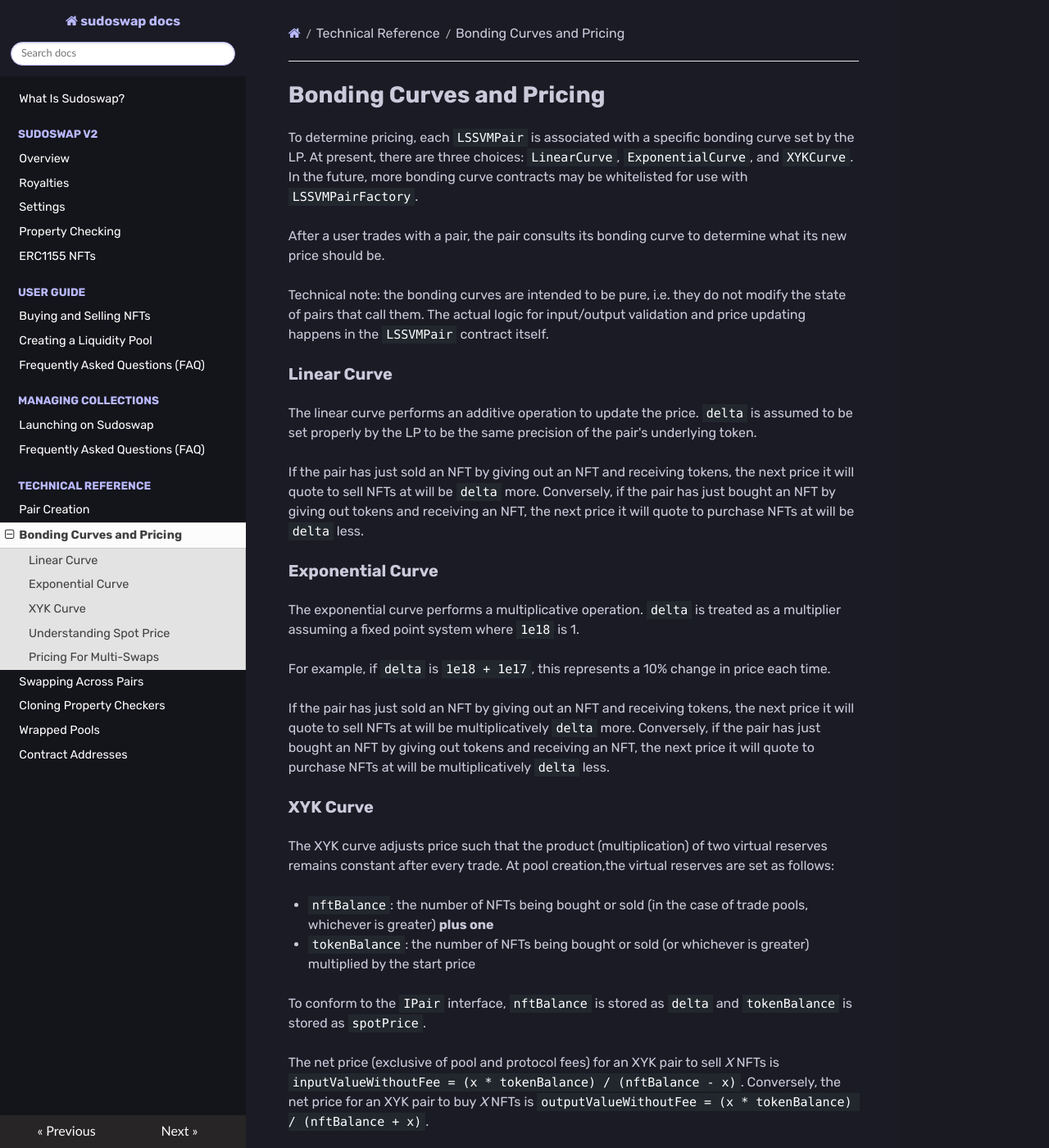
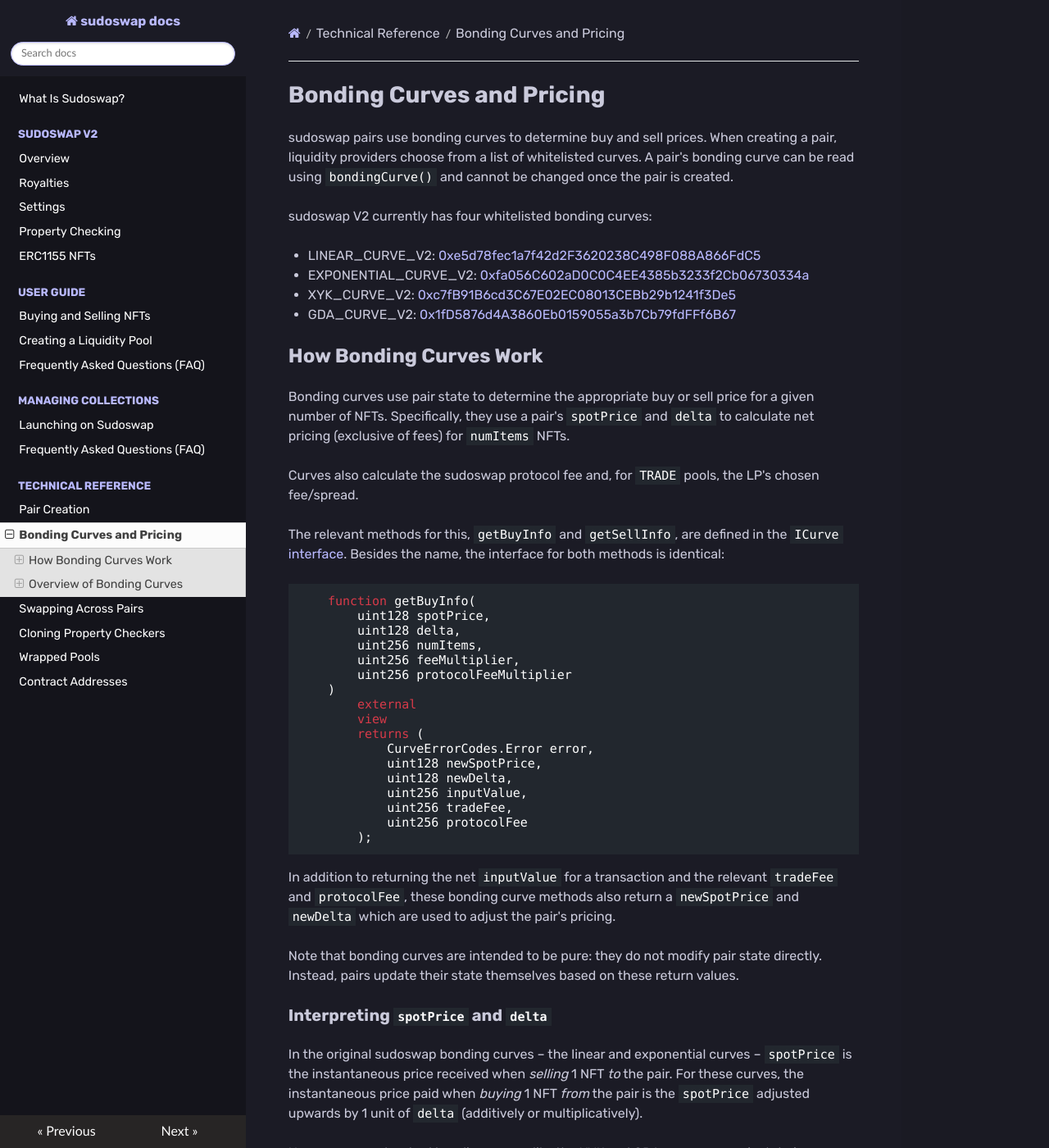
Before and after one commit to sudoswap/lssvm-docs, an MkDocs documentation site: the page built from docs/reference/pricing.md, in a window 1280 px wide and 1400 px high. Shown: the whole window at 82% size. Built offline with MkDocs 1.6.1, drawn with Linux system fonts in a browser that asks for light colours; nearby versions of some CDN libraries; some of the changed text lies outside the part shown.

Commit message:
overhaul pricing.md, add gda

````diff
--- a/docs/reference/pricing.md
+++ b/docs/reference/pricing.md
@@ -1,57 +1,57 @@
 # Bonding Curves and Pricing
 
-To determine pricing, each `LSSVMPair` is associated with a specific bonding curve set by the LP. At present, there are three choices: `LinearCurve`, `ExponentialCurve`, and `XYKCurve`. In the future, more bonding curve contracts may be whitelisted for use with `LSSVMPairFactory`.
+sudoswap pairs use bonding curves to determine buy and sell prices. When creating a pair, liquidity providers choose from a list of whitelisted curves. A pair's bonding curve can be read using `bondingCurve()` and cannot be changed once the pair is created.
 
-After a user trades with a pair, the pair consults its bonding curve to determine what its new price should be.
+sudoswap V2 currently has four whitelisted bonding curves:
 
-Technical note: the bonding curves are intended to be pure, i.e. they do not modify the state of pairs that call them. The actual logic for input/output validation and price updating happens in the `LSSVMPair` contract itself.
+- LINEAR_CURVE_V2: [0xe5d78fec1a7f42d2F3620238C498F088A866FdC5](https://etherscan.io/address/0xe5d78fec1a7f42d2f3620238c498f088a866fdc5)
+- EXPONENTIAL_CURVE_V2: [0xfa056C602aD0C0C4EE4385b3233f2Cb06730334a](https://etherscan.io/address/0xfa056c602ad0c0c4ee4385b3233f2cb06730334a)
+- XYK_CURVE_V2: [0xc7fB91B6cd3C67E02EC08013CEBb29b1241f3De5](https://etherscan.io/address/0xc7fb91b6cd3c67e02ec08013cebb29b1241f3de5)
+- GDA_CURVE_V2: [0x1fD5876d4A3860Eb0159055a3b7Cb79fdFFf6B67](https://etherscan.io/address/0x1fd5876d4a3860eb0159055a3b7cb79fdfff6b67)
 
-### Linear Curve
-The linear curve performs an additive operation to update the price. `delta` is assumed to be set properly by the LP to be the same precision of the pair's underlying token.
+## How Bonding Curves Work
 
-If the pair has just sold an NFT by giving out an NFT and receiving tokens, the next price it will quote to sell NFTs at will be `delta` more. Conversely, if the pair has just bought an NFT by giving out tokens and receiving an NFT, the next price it will quote to purchase NFTs at will be `delta` less.
+Bonding curves use pair state to determine the appropriate buy or sell price for a given number of NFTs. Specifically, they use a pair's `spotPrice` and `delta` to calculate net pricing (exclusive of fees) for `numItems` NFTs.
 
-### Exponential Curve
-The exponential curve performs a multiplicative operation. `delta` is treated as a multiplier assuming a fixed point system where `1e18` is 1.
+Curves also calculate the sudoswap protocol fee and, for `TRADE` pools, the LP's chosen fee/spread.
 
-For example, if `delta` is `1e18 + 1e17`, this represents a 10% change in price each time.
+The relevant methods for this, `getBuyInfo` and `getSellInfo`, are defined in the [`ICurve` interface](https://github.com/sudoswap/lssvm2/blob/main/src/bonding-curves/ICurve.sol). Besides the name, the interface for both methods is identical:
 
-If the pair has just sold an NFT by giving out an NFT and receiving tokens, the next price it will quote to sell NFTs at will be multiplicatively `delta` more. Conversely, if the pair has just bought an NFT by giving out tokens and receiving an NFT, the next price it will quote to purchase NFTs at will be multiplicatively `delta` less.
+```
+    function getBuyInfo(
+        uint128 spotPrice,
+        uint128 delta,
+        uint256 numItems,
+        uint256 feeMultiplier,
+        uint256 protocolFeeMultiplier
+    )
+        external
+        view
+        returns (
+            CurveErrorCodes.Error error,
+            uint128 newSpotPrice,
+            uint128 newDelta,
+            uint256 inputValue,
+            uint256 tradeFee,
+            uint256 protocolFee
+        );
+```
 
-### XYK Curve
-The XYK curve adjusts price such that the product (multiplication) of two virtual reserves remains constant after every trade. At pool creation,the virtual reserves are set as follows:
+In addition to returning the net `inputValue` for a transaction and the relevant `tradeFee` and `protocolFee`, these bonding curve methods also return a `newSpotPrice` and `newDelta` which are used to adjust the pair's pricing.
 
-* `nftBalance`: the number of NFTs being bought or sold (in the case of trade pools, whichever is greater) **plus one**
-* `tokenBalance`: the number of NFTs being bought or sold (or whichever is greater) multiplied by the start price
+Note that bonding curves are intended to be pure: they do not modify pair state directly. Instead, pairs update their state themselves based on these return values.
 
-To conform to the `IPair` interface, `nftBalance` is stored as `delta` and `tokenBalance` is stored as `spotPrice`.
+### Interpreting `spotPrice` and `delta`
 
-The net price (exclusive of pool and protocol fees) for an XYK pair to sell *X* NFTs is `inputValueWithoutFee = (x * tokenBalance) / (nftBalance - x)`. Conversely, the net price for an XYK pair to buy *X* NFTs is `outputValueWithoutFee = (x * tokenBalance) / (nftBalance + x)`.
+In the original sudoswap bonding curves – the linear and exponential curves – `spotPrice` is the instantaneous price received when *selling* 1 NFT *to* the pair. For these curves, the instantaneous price paid when *buying* 1 NFT *from* the pair is the `spotPrice` adjusted upwards by 1 unit of `delta` (additively or multiplicatively).
 
-Immediately after every trade, the virtual reserves are updated:
+However, non-standard bonding curves like the XYK and GDA curves use pair state in different ways to enable unique pricing mechanisms. For these curves, `spotPrice` does not represent the price received when selling an NFT to the pair, and `delta` does not represent an additive or multiplcative modifier. As a result, users should use the `getBuyNFTQuote` and `getSellNFTQuote` methods on pairs themselves to get accurate pricing info.
 
-* Pair sells: `nftBalance = nftBalance - x` and `tokenBalance = tokenBalance + outputValueWithoutFee`
-* Pair buys: `nftBalance = nftBalance + x` and `tokenBalance = tokenBalance - outputValueWithoutFee`
+### Pricing For Multi-Swaps
 
-## Understanding Spot Price
-In addition to modifying `delta` to change the pair's price reactivity, it is important to understand how the `spotPrice` variable in `LSSVMPair` behaves.
+If a user buys or sells multiple NFTs in one transaction, the price for each NFT will be updated according to the bonding curve. For linear and exponential curves, this means the the `spotPrice` will update by `delta` (additively or multiplicatively) for each NFT bought or sold.
 
-The spot price refers to the instantaneous price of *selling* 1 NFT *to* the pair. The instantaneous price of *buying* 1 NFT *from* the pair is set to be the `spotPrice` adjusted upwards by 1 unit of `delta` with respect to the pair's bonding curve.
-
-For example, say that we have a Trade `LSSVMPair` for ETH  with a `spotPrice` of 1 ETH, and a linear curve with a `delta` of 0.1 ETH. (Assume `fee` is 0.) Then a user selling 1 NFT to the pair would receive 1 ETH, whereas a user purchasing 1 NFT from the pair would have to send (1 + 0.1) = 1.1 ETH.
-
-In other words, the price to purchase an NFT from a pair will always be `delta` greater (either additively on multiplicatively) than the price to sell an NFT to the pair.
-
-Pair managers who are manually adjusting `spotPrice` should keep this in mind.
-
-(Note that for simplicity, some examples in this documentation may use "spot price" to also refer to the instantaneous buy price.)
-
-## Pricing For Multi-Swaps
-If a user buys or sells multiple NFTs in one swap transaction, the `spotPrice` will update by `delta` for each NFT bought or sold.
-
-For example, say that we have a Trade `LSSVMPair` for ETH  with a `spotPrice` of 1 ETH, and a linear curve with a `delta` of 0.1 ETH. (Assume `fee` is 0.)
-
-If a user sells 5 NFTs to this pair, they will receive:
+For example, consider a pair with the linear bonding curve, with a `spotPrice` of 1 ETH and a `delta` of 0.1 ETH. If a user sells 5 NFTs to this pair, they will receive:
 
 * 1 ETH for the first NFT
 * 0.9 ETH for the second NFT
@@ -60,3 +60,68 @@
 * 0.6 ETH for the fifth NFT
 
 At the end of the multi-swap, the new `spotPrice` will be set to 0.5 ETH.
+
+For non-standard bonding curves, calculating the price of multi-swaps may be more complex; nevertheless, the price of each subsequent NFT is also adjusted according to the curve logic.
+
+## Overview of Bonding Curves
+
+Here is an overview of how pair state is used to calculate pricing for each of the whitelisted bonding curves:
+
+### Linear Curve
+
+The linear curve uses `spotPrice` to store the price received when selling an NFT to the pair. Following each transaction, the curve performs an additive operation of magnitude `delta` to update the price.
+
+For example, if a user buys an NFT from the pair, the `spotPrice` will be incremented by `delta`, and vice-versa.
+
+`delta` is assumed to be set properly by the LP to be the same precision of the pair's underlying token.
+
+### Exponential Curve
+
+The exponential curve also uses `spotPrice` to store the price received when selling an NFT to the pair. Following each transaction, the curve performs a multiplicative operation of magnitude `delta` to update the price.
+
+For example, if a user buys an NFT from the pair, the `spotPrice` will be multiplied by `delta`, and vice-versa.
+
+`delta` is a multiplier assuming a fixed point system where `1e18` is 1. For example, if `delta` is `1e18 + 1e17`, this represents a 10% change in price each time.
+
+### XYK Curve
+
+The XYK curve uses `spotPrice` and `delta` in a non-standard way: to store two virtual reserves. Following each transaction, price adjusts such that the product (multiplication) of the virtual reserves remains constant after every trade.
+
+At pool creation, the reserves are set as follows:
+
+* `nftBalance` (stored as `delta`): the number of NFTs being bought or sold (in the case of trade pools, whichever is greater) **plus one**
+* `tokenBalance` (stored as `spotPrice`): the number of NFTs being bought or sold (or whichever is greater) multiplied by the start price
+
+The net price exclusive of fees for a user to buy *x* NFTs is `inputValueWithoutFee = (x * tokenBalance) / (nftBalance - x)`. Conversely, the net price for a user to sell *x* NFTs is `outputValueWithoutFee = (x * tokenBalance) / (nftBalance + x)`.
+
+Immediately after every trade, the pair state is updated:
+
+* Pair sells: `delta = delta - x` and `spotPrice = spotPrice + outputValueWithoutFee`
+* Pair buys: `delta = delta + x` and `spotPrice = spotPrice - outputValueWithoutFee`
+
+### GDA Curve
+
+The GDA curve also uses `spotPrice` and `delta` in a non-standard way. It is an implementation of the [discrete gradual Dutch auction](https://www.paradigm.xyz/2022/04/gda#discrete-gda), where `spotPrice` is the price of the currently "auctioned" NFT *irrespective* of time decay, and `delta` stores the auction parameters `alpha` and `lamba`, as well as the timestamp of the last trade `prevTime`.
+
+In contrast to the specification linked above, the GDA curve calculates the price of each item as a function of the last. The net price exclusive of fees for a user to buy *x* NFTs is `inputValue_ = (spotPrice * (alpha^x - 1)) / ((alpha - 1) * 2^(lambda * timeElapsed))` where `timeElapsed` is the time elapsed since the last NFT was sold.
+
+Conversely, the net price for a user to sell *x* NFTs is `outputValue_ = (spotPrice * 2^(lambda * timeElapsed) * (alpha^x - 1)) / (alpha^(x - 1) * (alpha - 1))` where `timeElapsed` is the time elapsed since the last NFT was sold.
+
+Immediately after every trade, the pair state is updated:
+
+* Pair sells: `spotPrice = (spotPrice * alpha^x) / 2^(lambda * timeElapsed)`
+* Pair buys: `spotPrice = (spotPrice * 2^(lambda * timeElapsed)) / alpha^x`
+
+In both cases, `delta` is also updated to reflect the current `block.timestamp`.
+
+#### Parsing `delta`
+
+The GDA curve stores three values in `delta`. They are the auction parameters `alpha` and `lamba`, as well as the timestamp of the last trade `prevTime`.
+
+Since `delta` is of type `uint128`, this is achieved as follows:
+
+* The highest 40 bits represent `alpha` with 9 decimals of precision.
+* The middle 40 bits represent `lambda` with 9 decimals of precision.
+* The lowest 48 bits represent the timestamp of the last trade `prevTime`.
+
+For a given auction, `alpha` and `lambda` are constants, while `prevTime` (and thus `delta` as a whole) must be updated immediately after every trade.
````
